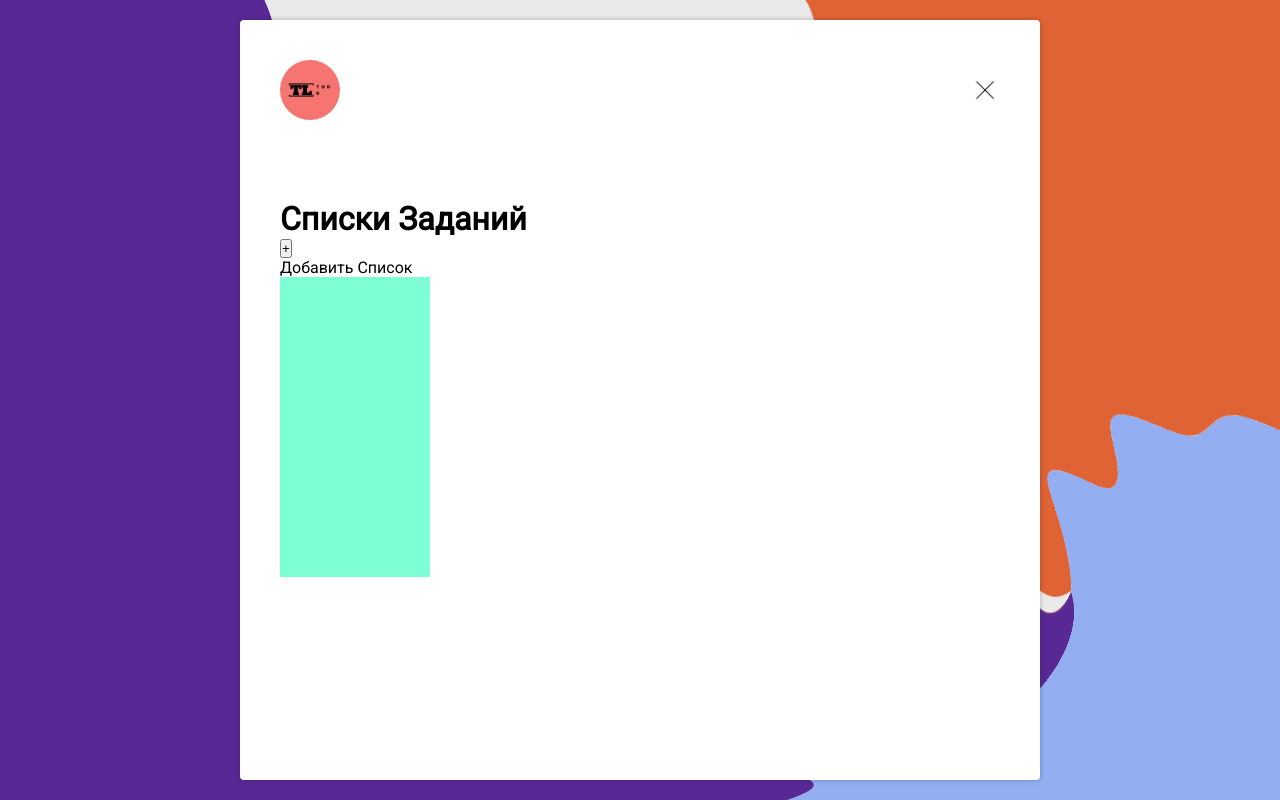
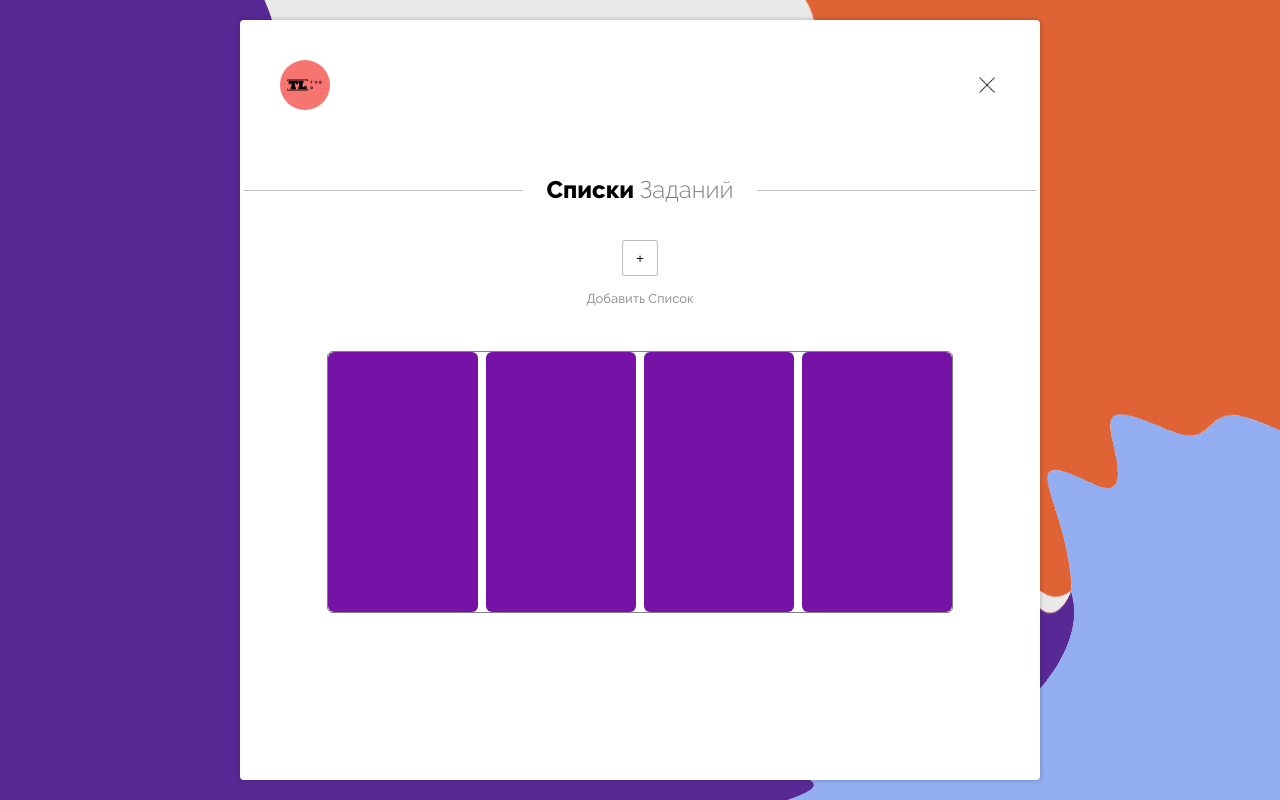
Before and after one commit to Agienko/Todo-App-LS, a React (Create React App) app: page /tasksLists in a window 1280 px wide. Built offline with nearby package versions, Linux system fonts and the light colour scheme.

Commit message:
tasksList layout

```diff
--- a/src/App.jsx
+++ b/src/App.jsx
@@ -3,6 +3,7 @@ import './App.scss';
 import Header from './components/Header/Header';
 import TasksLists from './components/TasksLists/TasksLists';
 import { BrowserRouter, Navigate, Route, Routes } from 'react-router-dom';
+import Tasks from './components/Tasks/Tasks';
 
 const App = props => {
   return (
@@ -12,9 +13,9 @@ const App = props => {
         <BrowserRouter>
             <Header/>
             <Routes>
-            <Route path={'/'} element={<Navigate to={'/tasksLists'}/>} />
+              <Route path={'/'} element={<Navigate to={'/tasksLists'}/>} />
               <Route path={'/tasksLists'} element={<TasksLists/>} />
-
+              <Route path={'/tasks'} element={<Tasks/>} />
             </Routes>
 
           </BrowserRouter>
--- a/src/App.scss
+++ b/src/App.scss
@@ -4,10 +4,11 @@
     margin: 0;
     padding: 0;
     box-sizing: border-box;
+    user-select: none;
 }
 
 body{
-    font-family: 'Roboto', 'Raleway', sans-serif;
+    font-family: 'Raleway', 'Roboto', sans-serif;
 }
 
 .App{
@@ -24,10 +25,6 @@ body{
         background-color: white;
         box-shadow: 0 0 5px rgba(16, 16, 16, 0.282);
         border-radius:4px;
-        .carusel{
-            background-color:aquamarine;
-            width: 150px;
-            height: 300px;
-        }
+
     }
 }
--- a/src/components/Header/Header.module.scss
+++ b/src/components/Header/Header.module.scss
@@ -8,11 +8,14 @@
 
 .header [alt="logo"]{
     border-radius: 50%;
-    width: 60px;
-    height: 60px;
+    width: 50px;
+    height: 50px;
 }
 .header [alt="close"]{
     border-radius: 50%;
-    width: 30px;
-    height: 30px;
+    width: 26px;
+    height: 26px;
+    &:hover{
+        cursor: pointer;
+    }
 }
--- a/src/components/Tasks/Tasks.jsx
+++ b/src/components/Tasks/Tasks.jsx
@@ -2,7 +2,7 @@ import s from './Tasks.module.scss'
 
 const Tasks = props => {
   return (
-        <div className={s.tasks}>
+        <main className={s.tasks}>
           <header>
             <h1>Задания</h1>
             <div>ending...</div>
@@ -14,7 +14,7 @@ const Tasks = props => {
             <button>+</button>
           </div>
 
-        </div>
+        </main>
   )
 }
 
--- a/src/components/TasksLists/Karusel/Karusel.jsx
+++ b/src/components/TasksLists/Karusel/Karusel.jsx
@@ -1,17 +1,16 @@
 import s from './Karusel.module.scss'
+import KaruselItem from './KaruselItem/KaruselItem'
 
 const Karusel = props => {
   return (
-        <main className={s.main}>
-          <h1>Списки Заданий</h1>
-          <div>
-            <button>+</button>
-            <p>Добавить Список</p>
-          </div>
-          <div className='carusel'>
+    <div className={s.karusel}>
+     <KaruselItem/>
+     <KaruselItem/>
+     <KaruselItem/>
+     <KaruselItem/>
 
-          </div>
-        </main>
+    </div>
+
   )
 }
 
--- a/src/components/TasksLists/Karusel/Karusel.module.scss
+++ b/src/components/TasksLists/Karusel/Karusel.module.scss
@@ -1,3 +1,9 @@
-.main{
-
+.karusel{
+    display: flex;
+    border: 1px solid gray;
+    max-width: 100%;
+    overflow-x: hidden;
+    flex-wrap: nowrap;
+    border-radius: 6px;
+    gap: 8px;
 }
--- /dev/null
+++ b/src/components/TasksLists/Karusel/KaruselItem/KaruselItem.jsx
@@ -0,0 +1,11 @@
+import s from './KaruselItem.module.scss'
+
+const KaruselItem = props => {
+  return (
+      <div className={s.karuselItem}>
+
+      </div>
+  )
+}
+
+export default KaruselItem
--- /dev/null
+++ b/src/components/TasksLists/Karusel/KaruselItem/KaruselItem.module.scss
@@ -0,0 +1,8 @@
+.karuselItem{
+    flex-shrink: 0;
+    // margin-right:10px;
+    border-radius: 6px;
+    background-color:rgb(119, 18, 166);
+    width: 150px;
+    height: 260px;
+}
--- a/src/components/TasksLists/TasksLists.jsx
+++ b/src/components/TasksLists/TasksLists.jsx
@@ -1,16 +1,14 @@
+import Karusel from './Karusel/Karusel';
 import s from './TasksLists.module.scss'
 
 const TasksLists = props => {
   return (
         <main className={s.main}>
-          <h1>Списки Заданий</h1>
-          <div>
-            <button>+</button>
+          <hr />
+          <h1>Списки <span>Заданий</span></h1>
+            <button className={s.addListBtn}>+</button>
             <p>Добавить Список</p>
-          </div>
-          <div className='carusel'>
-
-          </div>
+          <Karusel/>
         </main>
   )
 }
--- a/src/components/TasksLists/TasksLists.module.scss
+++ b/src/components/TasksLists/TasksLists.module.scss
@@ -1,3 +1,54 @@
+@import '../../consts.scss';
+
+
 .main{
+    display: flex;
+    position: relative;
+    flex-direction: column;
+    align-items: center;
+    hr{
+        width: 110%;
+        background-color: none;
+        border: none;
+        border-top: 1px solid $borderColor;
+    }
+    h1{
+        font-weight: 800;
+        white-space: nowrap;
+        font-size: 24px;
+        position: relative;
+        padding: 0 24px;
+        background-color: white;
+        top: -16px;
+        span{
+            font-weight: 300;
+            color:gray;
+        }
+    }
+    p{
+        font-size: 13px;
+        font-weight: 500;
+        margin-top: 15px;
+        margin-bottom: 45px;
+        color:rgb(154, 154, 154);
+    }
+}
 
+.addListBtn{
+        border: 1px solid $borderColor;
+        font-size: 13px;
+        background-color: white;
+        border-radius: 3px;
+        margin-top: 20px;
+        width: 36px;
+        height: 36px;
+        transition: background-color .2s linear;
+        &:hover{
+            cursor: pointer;
+            background-color:$colorRed;
+            color: white;
+        }
+        &:active{
+            color: $colorFiolet;
+        }
 }
--- a/src/consts.scss
+++ b/src/consts.scss
@@ -2,3 +2,4 @@ $colorFiolet: #582994;
 $colorRed: #df6335;
 $colorBlue: #93aef1;
 $clolrWhite: #e9e9e9;
+$borderColor:rgba(0, 0, 0, 0.258);
```
